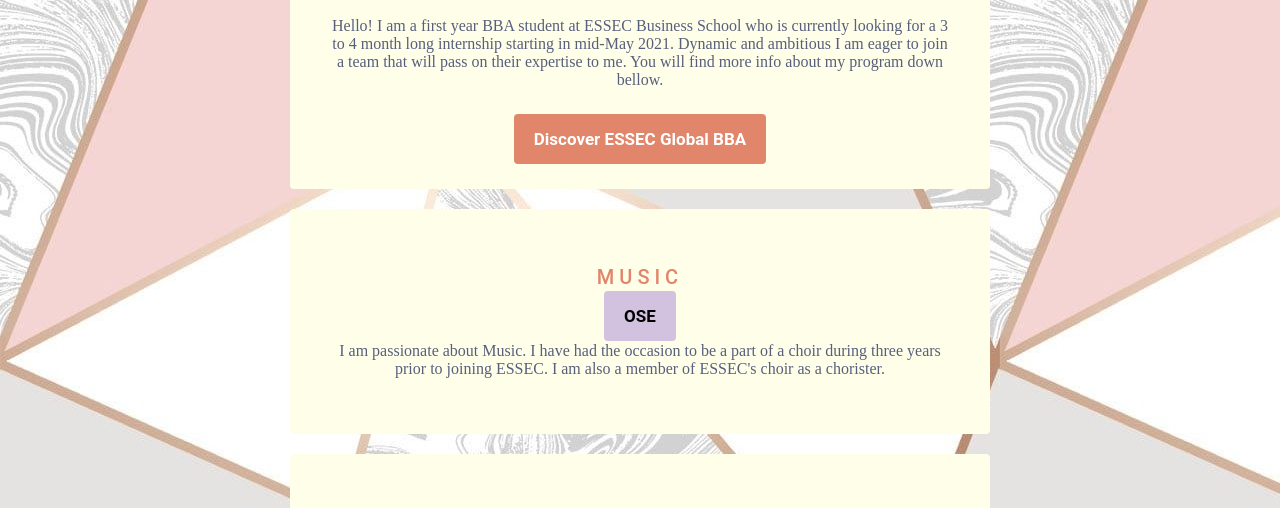
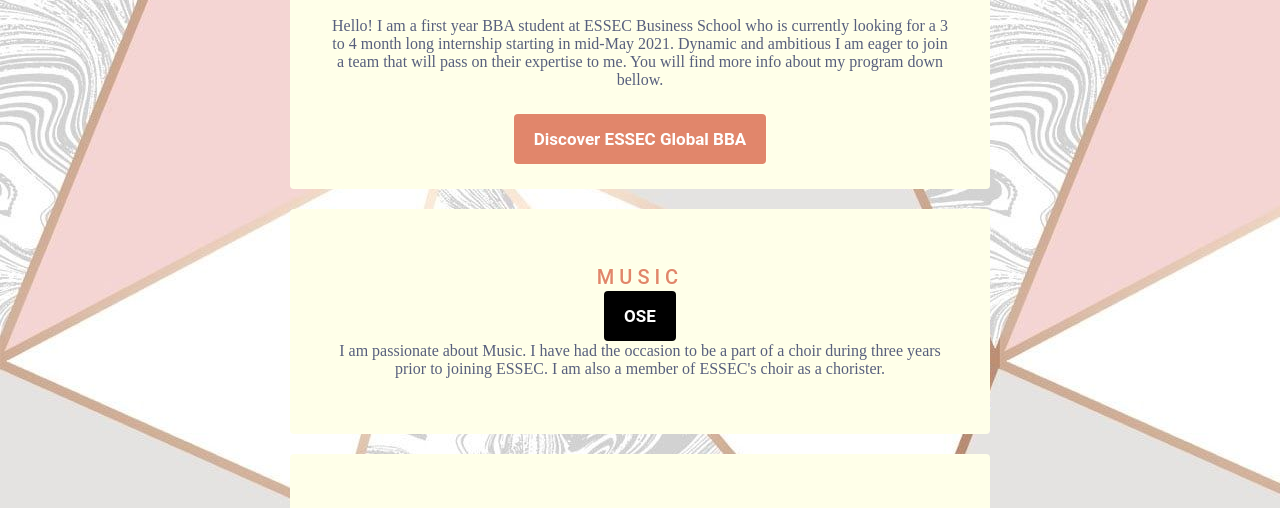
Before and after one commit to Areesha-MI/Areesha-MI.github.io, a plain HTML site: page index.html in a window 1280 px wide. In both pictures the pointer is over the link "OSE". Shown: the part 239-747 px from the top of the page. Drawn offline with Linux system fonts and the light colour scheme.

Commit message:
Update style.css

```diff
--- a/style.css
+++ b/style.css
@@ -84,7 +84,7 @@ a:hover{
 	padding: 15px 20px;
 	border-radius: 4px
 }
-.btn-pinke:hover{
+.btn-pink:hover{
 	background-color: black;
 	color: white;
 }
```
